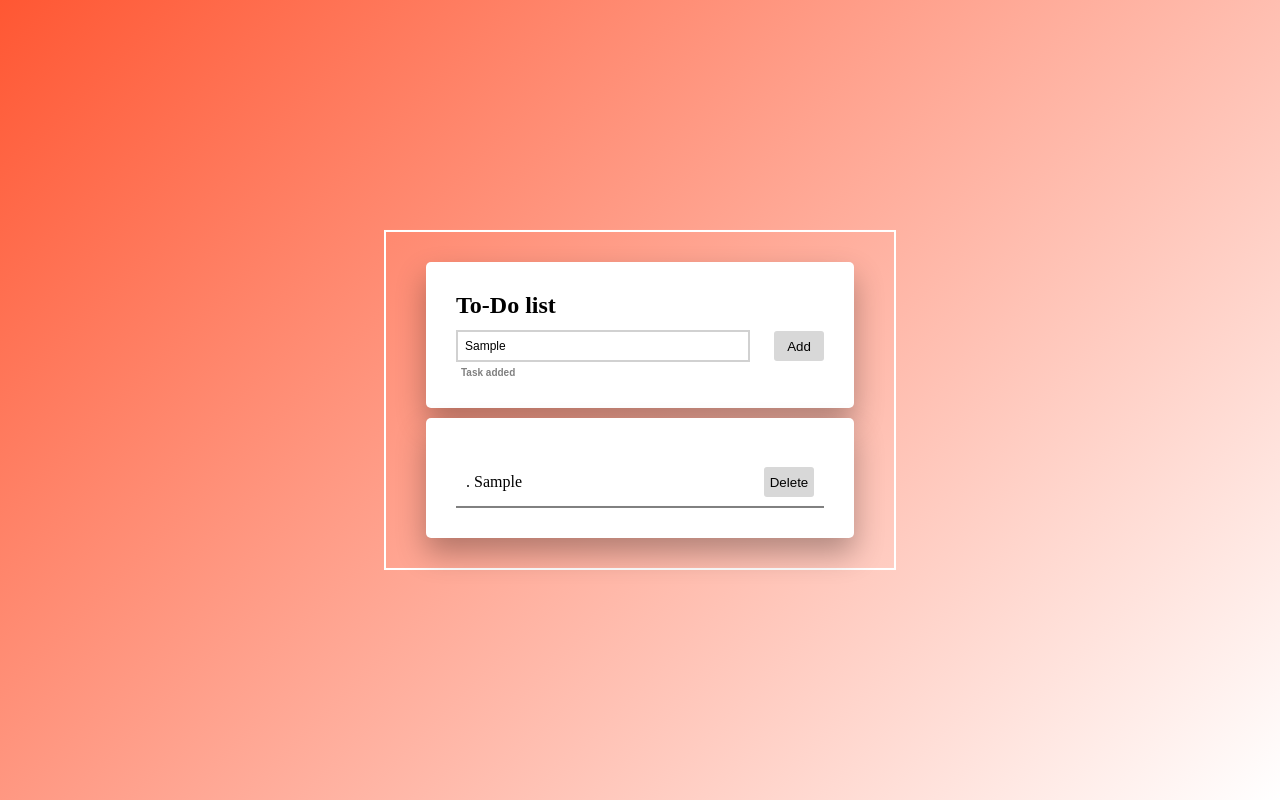
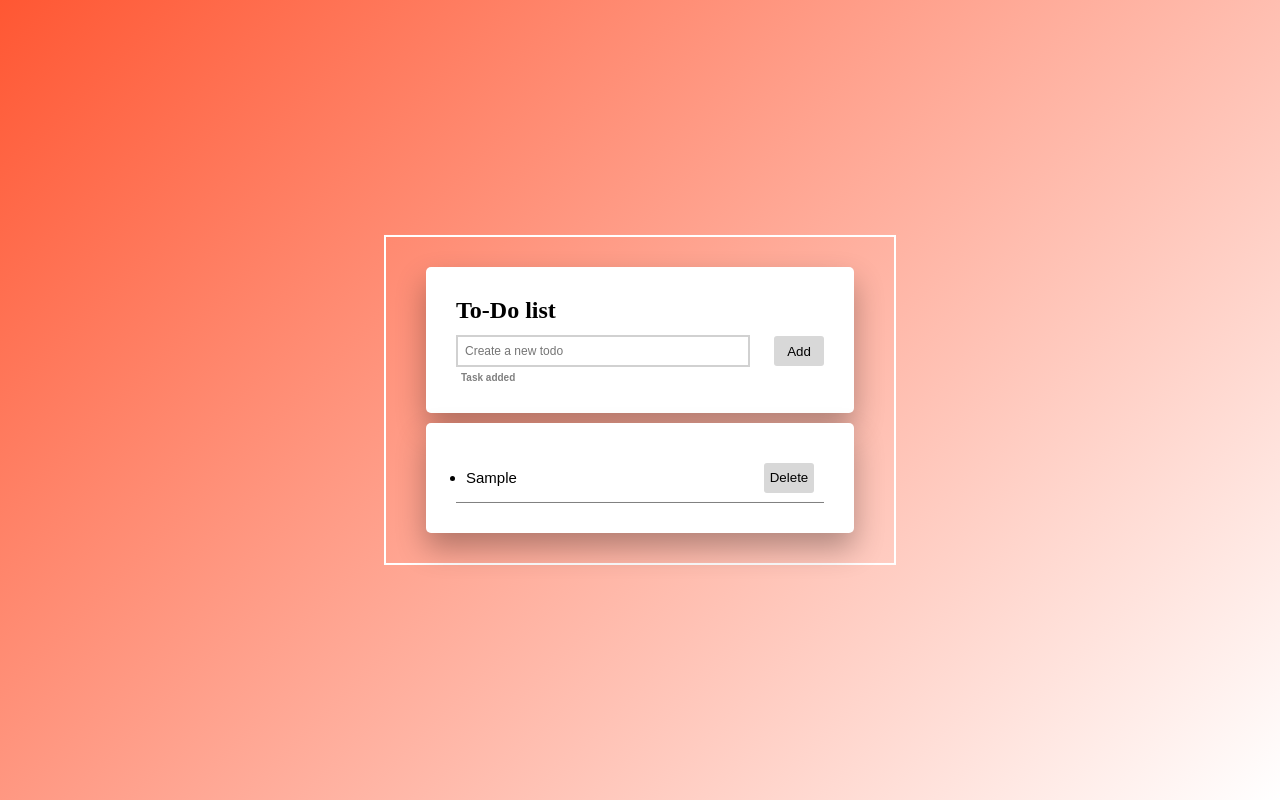
Before and after one commit to amerfer/Small-Simple-Todo-List, a plain HTML site: page index.html in a window 1280 px wide. Both pictures are taken after typing "Sample" into the empty fields and a click on the input "Add". Drawn offline with Linux system fonts and the light colour scheme.

Commit message:
functions added
list can now be added, delete button is working but there is a bug

```diff
--- a/app.js
+++ b/app.js
@@ -1,15 +1,19 @@
+//Function when submit
 function submit() {
     let alertText = document.getElementById('alertText');
-    let task = document.getElementById("addItem").value;
+    let taskValue = document.getElementById("addItem");
 
-    // if text field is empty, red alert text and print message
-    if(task == ""){
+    // if text field is empty
+    if(taskValue.value == ""){
+
+        //red alert text and print message
+        alertText.style.color = 'red';
         alertText.innerHTML = "Please enter a task";
-        alert('Please enter a Task');
     }
 
     //if text field is written
     else{
+
         // grey alert text and print message
         alertText.style.color = 'grey';
         alertText.innerHTML = "Task added";
@@ -17,15 +21,21 @@ function submit() {
         //adds task
         document.getElementById('tasks').innerHTML +=
         `
-        <div class="task">
-            <span id="taskName">
-            . ${task}
-            </span>
+        <div id="task">
+            <li id="taskName">
+            ${taskValue.value}
+            </li>
 
-            <button class="deleteButton" type="button">Delete</button>
+            <button class="deleteButton" onclick="deleteThis()" >Delete</button>
         </div>
+        `
+        //clears the input field
+        taskValue.value = '';
 
-        `
 
-    }
+    };
 }
+
+function deleteThis(){
+    document.getElementById('task').remove();
+};
--- a/index.html
+++ b/index.html
@@ -14,7 +14,7 @@
 <body>
     <main>
 
-        <!-- add new item  -->
+        <!-- Function to add new item  -->
         <div class="add-new-item">
             <h2>To-Do list</h2>
             <input id="addItem" type="text" placeholder="Create a new todo" name="addItem" required>
@@ -22,9 +22,9 @@
             <p id="alertText"></p>
         </div>
 
+        <!-- list of tasks  -->
         <section>
-            <!-- list item  -->
-            <div id="tasks"></div>
+            <ul id="tasks"></ul>
         </section>
 
         <script src="app.js"></script>
--- a/style.css
+++ b/style.css
@@ -55,7 +55,6 @@ main{
     padding-left: 5px;
     font-family: sans-serif;
     font-weight: bold;
-    color: red;
 }
 
 /*when clicked, border is highlighted on input field*/
@@ -89,18 +88,23 @@ section{
 }
 
 /* each task item*/
-.task{
+#task{
     height: 50px;
-margin-top: 10px;
     padding: 5px 10px ;
     border-bottom: #d1d1d1;
     display: flex;
     justify-content: space-between;
     align-items: center;
-border-bottom: 2px solid grey;
+    border-bottom: 1px solid grey;
 }
 
-button{
+#task li{
+    font-family: sans-serif;
+    font-size: 15px;
+    font-weight: 400;
+}
+
+#task button{
     width: 50px;
     height: 30px;
     background: rgb(216, 216, 216);
```
Lines whose indentation alone changed are shown as unchanged.
